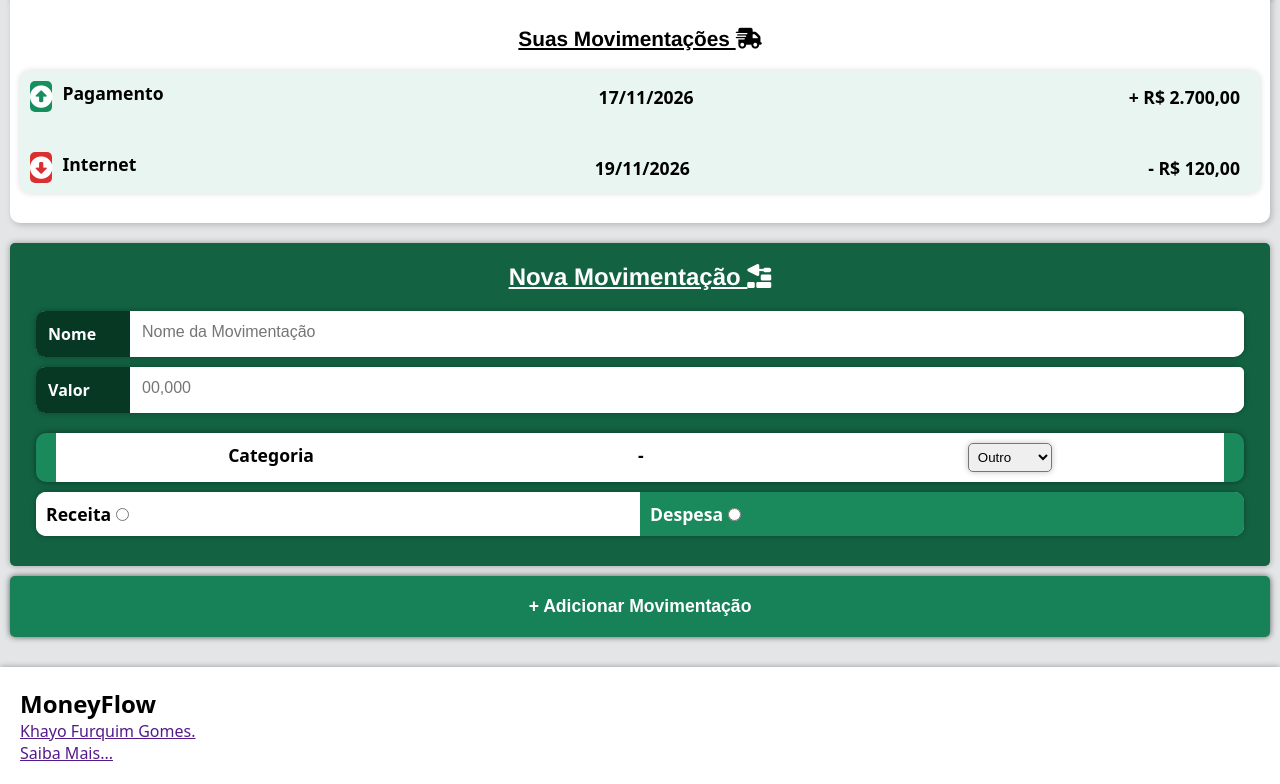
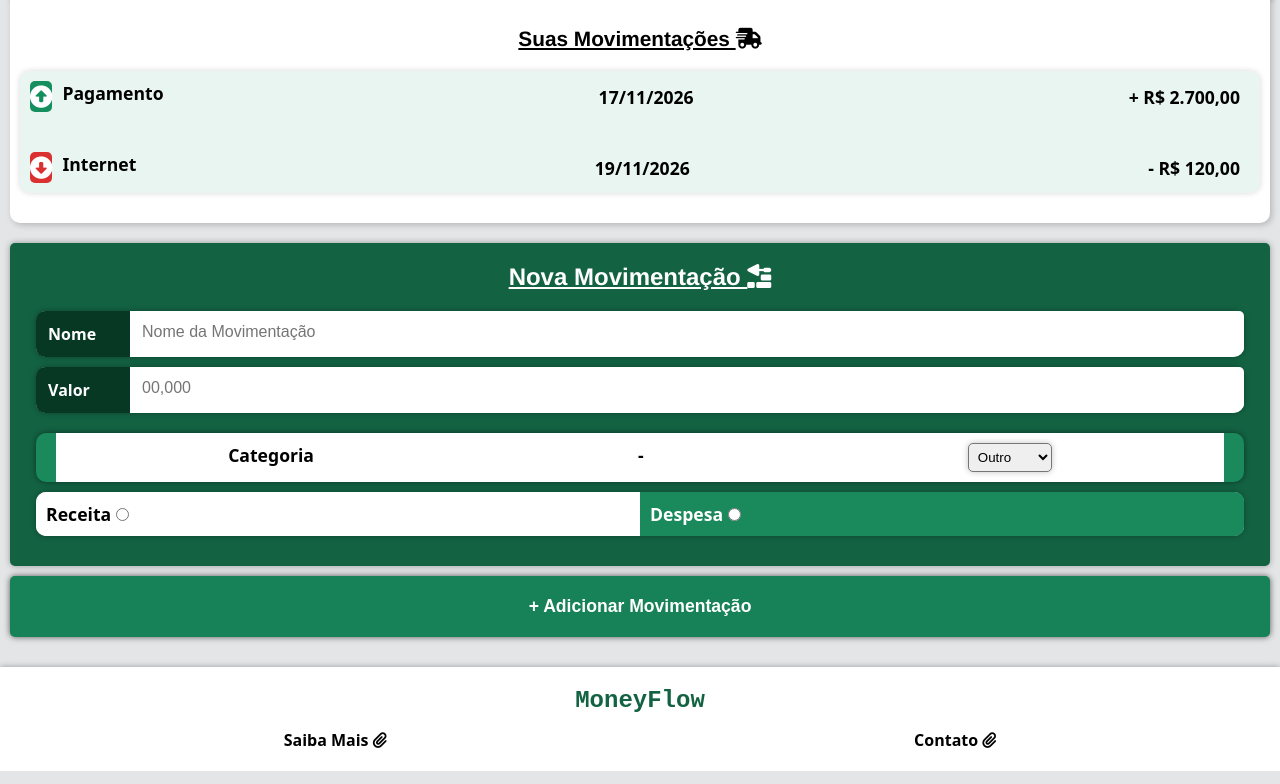
Before and after one commit to Khayofurquim15/MoneyFlow, a plain HTML site: page index.html in a window 1280 px wide. Shown: the part 553-1337 px from the top of the page. Drawn offline with Linux system fonts and the light colour scheme.

Commit message:
footer  feito

```diff
--- a/estilos/mobile.css
+++ b/estilos/mobile.css
@@ -283,3 +283,25 @@ footer{
     padding: 20px;
     box-shadow: 0 0 6px rgba(0, 0, 0, 0.336);
 }
+
+footer > h2{
+    text-align: center;
+    font-family: var(--font-titulo);
+    color: var(--cor-escura);
+    padding-bottom: 15px;
+}
+footer a{
+    color: black;
+    text-decoration: none;
+    font-size: 1em;
+    font-weight: bold;
+}
+footer a:hover{
+    text-decoration: underline;
+    color: blue;
+}
+footer > div{
+    display: flex;
+    flex-flow: row nowrap;
+    justify-content: space-around;
+}
--- a/index.html
+++ b/index.html
@@ -120,8 +120,10 @@
 
         <footer>
             <h2>MoneyFlow</h2>
-            <p><a href="">Khayo Furquim Gomes.</a></p>
-            <a href="">Saiba Mais...</a>
+            <div>
+                <a href="">Saiba Mais <i class="fa-solid fa-paperclip"></i></a>
+                <a href="">Contato <i class="fa-solid fa-paperclip"></i></a>
+            </div>
         </footer>
 
     </div>
```
